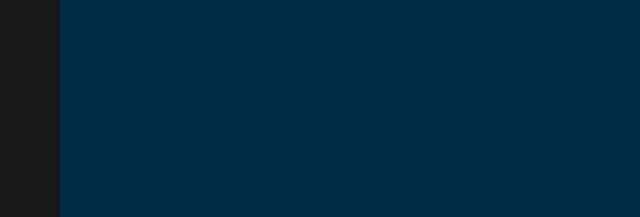
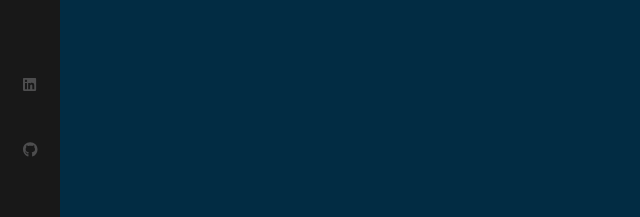
Before and after one commit to Alhaadee/portfolio, a React (Vite) app in the folder portfolio-website/: page / in a window 1280 px wide. Shown: the part 580-797 px from the top of the page, without its empty margins (0-640 px from the left). Built offline with nearby package versions, Linux system fonts and the light colour scheme.

Commit message:
adds styled contacts links

```diff
--- a/portfolio-website/src/components/sidebar/Sidebar.jsx
+++ b/portfolio-website/src/components/sidebar/Sidebar.jsx
@@ -3,6 +3,7 @@
 import "./sidebar.css";
 import { FontAwesomeIcon } from "@fortawesome/react-fontawesome";
 import { faEnvelope, faHome, faUser } from "@fortawesome/free-solid-svg-icons";
+import { faGithub, faLinkedin } from "@fortawesome/free-brands-svg-icons";
 
 const Sidebar = () => {
   return (
@@ -31,6 +32,18 @@
           <FontAwesomeIcon icon={faEnvelope} color="#4d4d4e" />
         </NavLink>
       </nav>
+      <ul>
+        <li>
+          <a target="_blank" rel="noreferrer" href="https://www.linkedin.com/in/al-haadee/">
+            <FontAwesomeIcon icon={faLinkedin} color="#4d4d4e"/>
+          </a>
+        </li>
+        <li>
+          <a target="_blank" rel="noreferrer" href="https://github.com/Alhaadee">
+            <FontAwesomeIcon icon={faGithub} color="#4d4d4e"/>
+          </a>
+        </li>
+      </ul>
     </div>
   );
 };
--- a/portfolio-website/src/components/sidebar/sidebar.css
+++ b/portfolio-website/src/components/sidebar/sidebar.css
@@ -72,3 +72,26 @@
 a.active svg {
     color: #ffd700;
 }
+
+ul {
+    position: absolute;
+    bottom: 20px;
+    width: 100%;
+    display: block;
+    padding: 0;
+    list-style: none;
+    text-align: center;
+    margin: 0;
+}
+
+li a {
+    padding: 7px 0;
+    display: block;
+    font-size: 1.5rem;
+    line-height: 1.6rem;
+}
+
+li a:hover svg {
+    color: #ffd700;
+    opacity: 1;
+}
```
